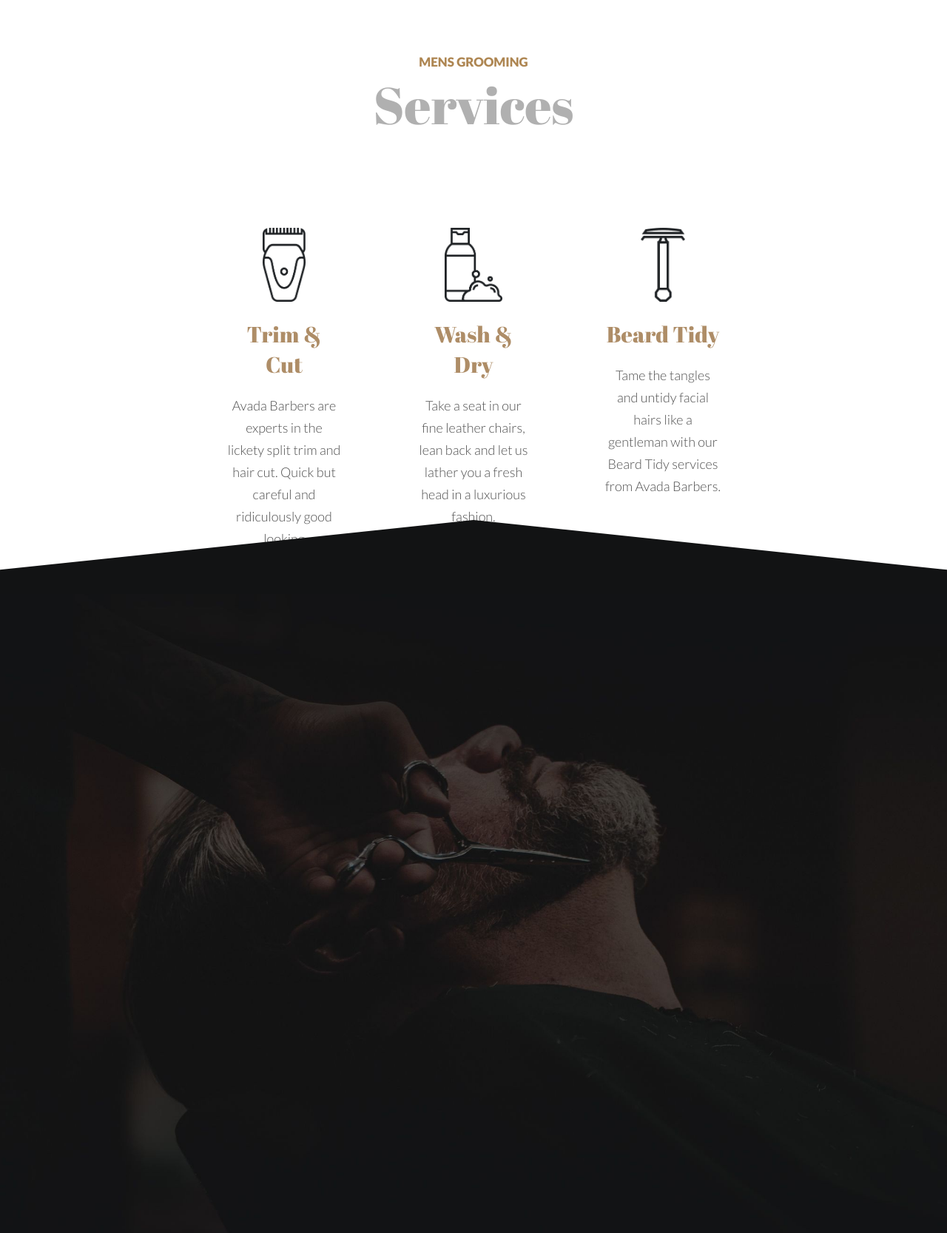
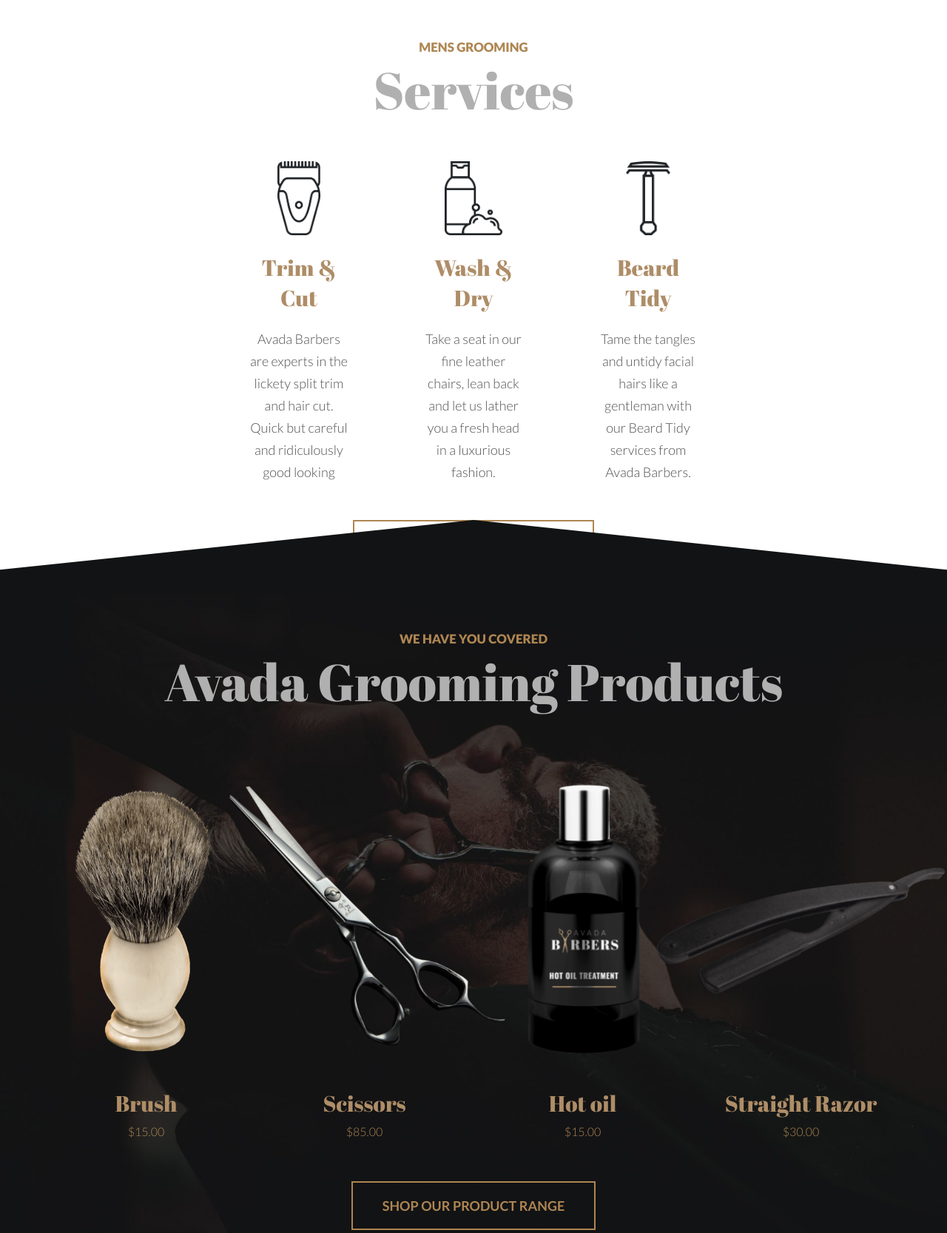
Before and after one commit to davide-bibbo93/proj-html-vuejs, a website: page index.html in a window 1280 px wide. Shown: the part 1347-3014 px from the top of the page at 74% size. Drawn offline with nearby package versions, Linux system fonts and the light colour scheme.

Commit message:
Modifiche nel scss, aggiunto cartella main e completata sezione products

```diff
--- a/index.html
+++ b/index.html
@@ -87,11 +87,8 @@
         <!-- inizio sezione servizi -->
         <section id="services">
           <div class="container">
-
-            <div class="text">
-              <h4>Mens grooming</h4>
-              <h2>Services</h2>
-            </div>
+            <h4>Mens grooming</h4>
+            <h2>Services</h2>
 
             <div class="three-column">
               <div v-for="column in services" class="column">
@@ -103,16 +100,29 @@
               </div>
             </div>
 
-            <div class="services-button">
-              <a class="button" href="#">Read about our services</a>
-            </div>
+            <a class="button" href="#">Read about our services</a>
           </div>
         </section>
         <!-- end sezione servizi -->
 
         <!-- inizio sezione prodotti -->
         <section id="products">
+          <h4>We have you covered</h4>
+          <h2>Avada Grooming Products</h2>
 
+          <div class="four-column">
+            <div v-for="product in products" class="column">
+              <div class="content">
+                <a href="#">
+                  <img :src="'img/' + product.img" :alt="product.name">
+                  <h3>{{ product.name }}</h3>
+                </a>
+                <p>{{ product.price }}</p>
+              </div>
+            </div>
+          </div>
+
+          <a class="button" href="#">Shop our product range</a>
         </section>
         <!-- end sezione prodotti -->
 
--- a/js/script.js
+++ b/js/script.js
@@ -71,22 +71,48 @@
 
     social: [
       {
+        prefix: "fab ",
         social: "fa-facebook-f",
-        prefix: "fab ",
       },
       {
+        prefix: "fab ",
         social: "fa-twitter",
-        prefix: "fab ",
       },
       {
+        prefix: "fab ",
         social: "fa-youtube",
-        prefix: "fab ",
       },
       {
+        prefix: "fab ",
         social: "fa-instagram",
-        prefix: "fab ",
       },
-    ]
+    ],
+
+    products: [
+      {
+        name: "Brush",
+        img: "brush_dark-800x800.png",
+        price: "$15.00"
+      },
+      {
+        name: "Scissors",
+        img: "scissors-600x600.png",
+        price: "$85.00"
+
+      },
+      {
+        name: "Hot oil",
+        img: "hot_oil_dark-400x400.png",
+        price: "$15.00"
+
+      },
+      {
+        name: "Straight Razor",
+        img: "straight_razor_dark-600x600.png",
+        price: "$30.00"
+
+      },
+    ],
   },
 
   methods: {
--- a/src/Partials/_common.scss
+++ b/src/Partials/_common.scss
@@ -21,6 +21,15 @@
 
 body {
   font-family: "Lato", sans-serif;
+}
+
+main {
+  overflow-x: hidden;
+  margin-bottom: 600px;
+}
+
+#services, #products {
+  padding: 50px;
 }
 
 ul {
--- a/src/Partials/_main.scss
+++ /dev/null
@@ -1,99 +0,0 @@
-// Main Settings
-main {
-  overflow-x: hidden;
-  margin-bottom: 600px;
-
-  #pro {
-    background-image: url("../img/avadabarbers-about-introbackground.jpg");
-    height: 550px;
-    @include display (column, center, center);
-    @include bg-size;
-    background-position: top;
-
-    h2 {
-      margin-bottom: 30px;
-    }
-  }
-
-  #services {
-    width: 100%;
-    height: 100vh;
-    position: relative;
-    background-color: #fff;
-
-    &::before {
-      @include triangle-up;
-    }
-
-    .container {
-      @include container($container-width);
-
-      .text {
-        text-align: center;
-        padding: 70px 0;
-      }
-
-      .three-column {
-        @include display (row, flex-start, stretch);
-        flex-wrap: wrap;
-
-        .column {
-          padding: 50px;
-          width: calc(100% / 3);
-
-          .content {
-            width: 100%;
-            text-align: center;
-
-            img {
-              height: 100px;
-            }
-
-            h3 {
-              margin: 20px 0;
-            }
-
-            p {
-              font-size: 18px;
-              font-weight: 300;
-              line-height: 30px;
-              color: $p-color;
-            }
-          }
-        }
-      }
-
-      .services-button {
-        text-align: center;
-      }
-    }
-  }
-
-  #products {
-    height: 1070px;
-    background-image: url("../img/avadabarbers-reviewsbackground.jpg");
-    @include bg-size;
-    background-position: top;
-    position: relative;
-
-    &::before {
-      @include triangle-up;
-      border-bottom: 100px solid #121314;
-    }
-  }
-
-  #reviews {
-    position: relative;
-    height: 1260px;
-    background-color: #ffffff;
-
-    &::after {
-      @include triangle-down;
-    }
-  }
-
-  #blog {
-    height: 1100px;
-    background-color: $blog-color;
-  }
-}
--- /dev/null
+++ b/src/Partials/main/_blog.scss
@@ -0,0 +1,5 @@
+// Blog Settings
+#blog {
+  height: 100vh;
+  background-color: $blog-color;
+}
--- /dev/null
+++ b/src/Partials/main/_pro.scss
@@ -0,0 +1,12 @@
+// Pro Settings
+#pro {
+  background-image: url("../img/avadabarbers-about-introbackground.jpg");
+  height: 550px;
+  @include display (column, center, center);
+  @include bg-size;
+  background-position: top;
+
+  h2 {
+    margin-bottom: 30px;
+  }
+}
--- /dev/null
+++ b/src/Partials/main/_products.scss
@@ -0,0 +1,39 @@
+// Products Settings
+#products {
+  height: 1070px;
+  background-image: url("../img/avadabarbers-reviewsbackground.jpg");
+  @include bg-size;
+  background-position: top;
+  position: relative;
+  text-align: center;
+
+  &::before {
+    @include triangle-up;
+    border-bottom: 100px solid #121314;
+  }
+
+  .four-column {
+    @include display (row, flex-start, center);
+
+    .column {
+      width: calc(100% / 4);
+      padding: 50px 100px;
+
+      .content {
+        @include display (column, flex-start, center);
+        width: 100%;
+
+        img {
+          width: 450px;
+        }
+
+        p {
+          color: $color-hover;
+          margin: 8px 0;
+          font-weight: 300;
+          font-size: 16px;
+        }
+      }
+    }
+  }
+}
--- /dev/null
+++ b/src/Partials/main/_reviews.scss
@@ -0,0 +1,10 @@
+// Review Settings
+#reviews {
+  position: relative;
+  height: 1260px;
+  background-color: #ffffff;
+
+  &::after {
+    @include triangle-down;
+  }
+}
--- /dev/null
+++ b/src/Partials/main/_services.scss
@@ -0,0 +1,46 @@
+// Services Settings
+#services {
+  width: 100%;
+  height: 100vh;
+  position: relative;
+  text-align: center;
+  background-color: #fff;
+
+  &::before {
+    @include triangle-up;
+  }
+
+  .container {
+    @include container($container-width);
+
+    .three-column {
+      @include display (row, flex-start, stretch);
+      flex-wrap: wrap;
+
+      .column {
+        padding: 50px;
+        width: calc(100% / 3);
+
+        .content {
+          width: 100%;
+          text-align: center;
+
+          img {
+            height: 100px;
+          }
+
+          h3 {
+            margin: 20px 0;
+          }
+
+          p {
+            font-size: 18px;
+            font-weight: 300;
+            line-height: 30px;
+            color: $p-color;
+          }
+        }
+      }
+    }
+  }
+}
--- a/src/app.scss
+++ b/src/app.scss
@@ -2,5 +2,9 @@
 @import "Partials/_mixins";
 @import "Partials/_common";
 @import "Partials/_header";
-@import "Partials/_main";
+@import "Partials/main/_pro";
+@import "Partials/main/_services";
+@import "Partials/main/_products";
+@import "Partials/main/_reviews";
+@import "Partials/main/_blog";
 @import "Partials/_footer";
```
Also changed, not shown: dist/app.css, img/brush_dark-800x800.png (added), img/brush_dark-800x800.webp (deleted), img/hot_oil_dark-400x400.png (added), img/hot_oil_dark-400x400.webp (deleted), img/scissors-600x600.png (added), img/scissors-600x600.webp (deleted), img/straight_razor_dark-600x600.png (added), img/straight_razor_dark-600x600.webp (deleted).
